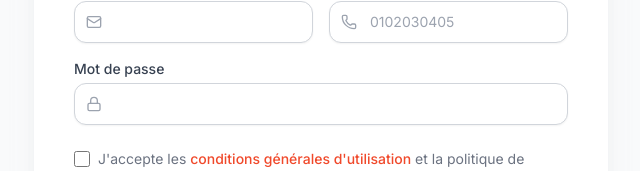
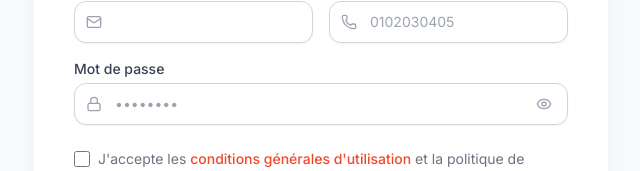
Before and after one commit to amosfaisants-svg/gestimmo, a Next.js app: page /inscription in a window 1280 px wide. Shown: the part 533-704 px from the top of the page, without its empty margins (319-959 px from the left). Built offline with nearby package versions, Linux system fonts and the light colour scheme; no server answers.

Commit message:
feat: add password visibility eye toggle and preserve input casing on auth fields

```diff
--- a/src/app/activer-compte/page.tsx
+++ b/src/app/activer-compte/page.tsx
@@ -3,13 +3,15 @@
 import { useState } from "react";
 import { useRouter } from "next/navigation";
 import Link from "next/link";
-import { UserCheck, Lock, CheckCircle2, AlertCircle, Loader2 } from "lucide-react";
+import { UserCheck, Lock, CheckCircle2, AlertCircle, Loader2, Eye, EyeOff } from "lucide-react";
 import { setPortalSession } from "@/lib/authSession";
 
 export default function ActiverComptePage() {
   const router = useRouter();
   const [password, setPassword] = useState("");
   const [passwordConfirm, setPasswordConfirm] = useState("");
+  const [showPassword, setShowPassword] = useState(false);
+  const [showPasswordConfirm, setShowPasswordConfirm] = useState(false);
   const [error, setError] = useState("");
   const [isLoading, setIsLoading] = useState(false);
   const [isSuccess, setIsSuccess] = useState(false);
@@ -102,13 +104,22 @@ export default function ActiverComptePage() {
                   <input
                     id="password"
                     name="password"
-                    type="password"
+                    type={showPassword ? "text" : "password"}
+                    data-no-upper="true"
                     value={password}
                     onChange={(e) => setPassword(e.target.value)}
                     required
                     placeholder="Minimum 6 caractères"
-                    className="appearance-none block w-full pl-10 pr-3 py-2.5 border border-gray-300 rounded-xl shadow-sm focus:outline-none focus:ring-primary focus:border-primary sm:text-sm text-gray-900"
+                    className="appearance-none block w-full pl-10 pr-10 py-2.5 border border-gray-300 rounded-xl shadow-sm focus:outline-none focus:ring-primary focus:border-primary sm:text-sm text-gray-900 normal-case"
                   />
+                  <button
+                    type="button"
+                    onClick={() => setShowPassword((prev) => !prev)}
+                    className="absolute right-3 top-1/2 -translate-y-1/2 text-gray-400 hover:text-gray-700 transition-colors p-1 cursor-pointer"
+                    title={showPassword ? "Masquer le mot de passe" : "Afficher le mot de passe"}
+                  >
+                    {showPassword ? <EyeOff className="h-4 w-4" /> : <Eye className="h-4 w-4" />}
+                  </button>
                 </div>
               </div>
 
@@ -121,13 +132,22 @@ export default function ActiverComptePage() {
                   <input
                     id="password-confirm"
                     name="password-confirm"
-                    type="password"
+                    type={showPasswordConfirm ? "text" : "password"}
+                    data-no-upper="true"
                     value={passwordConfirm}
                     onChange={(e) => setPasswordConfirm(e.target.value)}
                     required
                     placeholder="Répétez le mot de passe"
-                    className="appearance-none block w-full pl-10 pr-3 py-2.5 border border-gray-300 rounded-xl shadow-sm focus:outline-none focus:ring-primary focus:border-primary sm:text-sm text-gray-900"
+                    className="appearance-none block w-full pl-10 pr-10 py-2.5 border border-gray-300 rounded-xl shadow-sm focus:outline-none focus:ring-primary focus:border-primary sm:text-sm text-gray-900 normal-case"
                   />
+                  <button
+                    type="button"
+                    onClick={() => setShowPasswordConfirm((prev) => !prev)}
+                    className="absolute right-3 top-1/2 -translate-y-1/2 text-gray-400 hover:text-gray-700 transition-colors p-1 cursor-pointer"
+                    title={showPasswordConfirm ? "Masquer le mot de passe" : "Afficher le mot de passe"}
+                  >
+                    {showPasswordConfirm ? <EyeOff className="h-4 w-4" /> : <Eye className="h-4 w-4" />}
+                  </button>
                 </div>
               </div>
 
--- a/src/app/connexion/page.tsx
+++ b/src/app/connexion/page.tsx
@@ -3,7 +3,7 @@
 import { useState, useEffect } from "react";
 import { useRouter } from "next/navigation";
 import Link from "next/link";
-import { Lock, Mail, AlertCircle } from "lucide-react";
+import { Lock, Mail, AlertCircle, Eye, EyeOff } from "lucide-react";
 import { authenticateLocataireAsync } from "@/lib/tenantCredentials";
 import { authenticateProprietaireAsync } from "@/lib/ownerCredentials";
 import { authenticateCompanyUserAsync } from "@/lib/companyCredentials";
@@ -15,6 +15,7 @@ export default function ConnexionPage() {
   const router = useRouter();
   const [loginInput, setLoginInput] = useState("");
   const [passwordInput, setPasswordInput] = useState("");
+  const [showPassword, setShowPassword] = useState(false);
   const [errorMsg, setErrorMsg] = useState("");
   const [isLoading, setIsLoading] = useState(false);
 
@@ -172,13 +173,15 @@ export default function ConnexionPage() {
                   id="email"
                   name="email"
                   type="text"
+                  data-no-upper="true"
+                  autoComplete="username"
                   required
-                  className="appearance-none block w-full px-3 py-2.5 pl-10 border border-gray-300 rounded-xl shadow-sm placeholder-gray-400 focus:outline-none focus:ring-primary focus:border-primary sm:text-sm transition-colors"
+                  className="appearance-none block w-full px-3 py-2.5 pl-10 border border-gray-300 rounded-xl shadow-sm placeholder-gray-400 focus:outline-none focus:ring-primary focus:border-primary sm:text-sm transition-colors normal-case"
                   placeholder="Votre adresse email ou téléphone"
                   value={loginInput}
                   onChange={(e) => setLoginInput(e.target.value)}
                 />
-                <Mail className="w-4 h-4 text-gray-400 absolute left-3 top-1/2 -translate-y-1/2" />
+                <Mail className="w-4 h-4 text-gray-400 absolute left-3 top-1/2 -translate-y-1/2 pointer-events-none" />
               </div>
             </div>
 
@@ -190,14 +193,25 @@ export default function ConnexionPage() {
                 <input
                   id="password"
                   name="password"
-                  type="password"
+                  type={showPassword ? "text" : "password"}
+                  data-no-upper="true"
+                  autoComplete="current-password"
                   required
-                  className="appearance-none block w-full px-3 py-2.5 pl-10 border border-gray-300 rounded-xl shadow-sm placeholder-gray-400 focus:outline-none focus:ring-primary focus:border-primary sm:text-sm transition-colors"
+                  className="appearance-none block w-full px-3 py-2.5 pl-10 pr-10 border border-gray-300 rounded-xl shadow-sm placeholder-gray-400 focus:outline-none focus:ring-primary focus:border-primary sm:text-sm transition-colors normal-case"
                   placeholder="••••••••"
                   value={passwordInput}
                   onChange={(e) => setPasswordInput(e.target.value)}
                 />
-                <Lock className="w-4 h-4 text-gray-400 absolute left-3 top-1/2 -translate-y-1/2" />
+                <Lock className="w-4 h-4 text-gray-400 absolute left-3 top-1/2 -translate-y-1/2 pointer-events-none" />
+                <button
+                  type="button"
+                  onClick={() => setShowPassword((prev) => !prev)}
+                  className="absolute right-3 top-1/2 -translate-y-1/2 text-gray-400 hover:text-gray-700 transition-colors p-1 cursor-pointer"
+                  title={showPassword ? "Masquer le mot de passe" : "Afficher le mot de passe"}
+                  aria-label={showPassword ? "Masquer le mot de passe" : "Afficher le mot de passe"}
+                >
+                  {showPassword ? <EyeOff className="w-4 h-4" /> : <Eye className="w-4 h-4" />}
+                </button>
               </div>
             </div>
 
--- a/src/app/globals.css
+++ b/src/app/globals.css
@@ -7,9 +7,14 @@
     @apply bg-app-bg text-gray-900 antialiased;
   }
 
-  /* ─── Saisies en majuscules (affichage) ─────────────────────────────────── */
-  input:not([type="email"]):not([type="password"]):not([type="number"]):not([type="date"]):not([type="month"]):not([type="time"]):not([type="datetime-local"]):not([type="range"]):not([type="color"]):not([type="file"]):not([type="hidden"]):not([type="checkbox"]):not([type="radio"]):not([data-no-upper="true"]),
+  /* ─── Saisies en majuscules (affichage) sauf emails, mots de passe et champs exclus ─── */
+  input:not([type="email"]):not([type="password"]):not([type="tel"]):not([type="number"]):not([type="date"]):not([type="month"]):not([type="time"]):not([type="datetime-local"]):not([type="range"]):not([type="color"]):not([type="file"]):not([type="hidden"]):not([type="checkbox"]):not([type="radio"]):not([data-no-upper="true"]),
   textarea:not([data-no-upper="true"]) {
     text-transform: uppercase;
   }
+
+  input::placeholder,
+  textarea::placeholder {
+    text-transform: none;
+  }
 }
--- a/src/app/inscription/page.tsx
+++ b/src/app/inscription/page.tsx
@@ -3,7 +3,7 @@
 import { useState } from "react";
 import Link from "next/link";
 import { useRouter } from "next/navigation";
-import { Building, User, Mail, Phone, Lock } from "lucide-react";
+import { Building, User, Mail, Phone, Lock, Eye, EyeOff } from "lucide-react";
 import { createProfile, invalidateDatabaseCache } from "@/lib/dataService";
 import { registerNewSaaSAgency } from "@/lib/superAdminService";
 import { setPortalSession } from "@/lib/authSession";
@@ -17,6 +17,7 @@ export default function InscriptionPage() {
   const [email, setEmail] = useState("");
   const [phone, setPhone] = useState("");
   const [password, setPassword] = useState("");
+  const [showPassword, setShowPassword] = useState(false);
   const [loading, setLoading] = useState(false);
   const [showCgu, setShowCgu] = useState(false);
 
@@ -145,7 +146,25 @@ export default function InscriptionPage() {
                   <div className="absolute inset-y-0 left-0 pl-3 flex items-center pointer-events-none">
                     <Lock className="h-4 w-4 text-gray-400" />
                   </div>
-                  <input id="password" name="password" type="password" value={password} onChange={(e) => setPassword(e.target.value)} required className="appearance-none block w-full pl-10 pr-3 py-2.5 border border-gray-300 rounded-xl shadow-sm focus:outline-none focus:ring-primary focus:border-primary sm:text-sm" />
+                  <input
+                    id="password"
+                    name="password"
+                    type={showPassword ? "text" : "password"}
+                    data-no-upper="true"
+                    value={password}
+                    onChange={(e) => setPassword(e.target.value)}
+                    required
+                    placeholder="••••••••"
+                    className="appearance-none block w-full pl-10 pr-10 py-2.5 border border-gray-300 rounded-xl shadow-sm focus:outline-none focus:ring-primary focus:border-primary sm:text-sm normal-case"
+                  />
+                  <button
+                    type="button"
+                    onClick={() => setShowPassword((prev) => !prev)}
+                    className="absolute right-3 top-1/2 -translate-y-1/2 text-gray-400 hover:text-gray-700 transition-colors p-1 cursor-pointer"
+                    title={showPassword ? "Masquer le mot de passe" : "Afficher le mot de passe"}
+                  >
+                    {showPassword ? <EyeOff className="h-4 w-4" /> : <Eye className="h-4 w-4" />}
+                  </button>
                 </div>
               </div>
 
```
Also changed, not shown: src/app/super-admin/page.tsx (+6 -3 lines).
